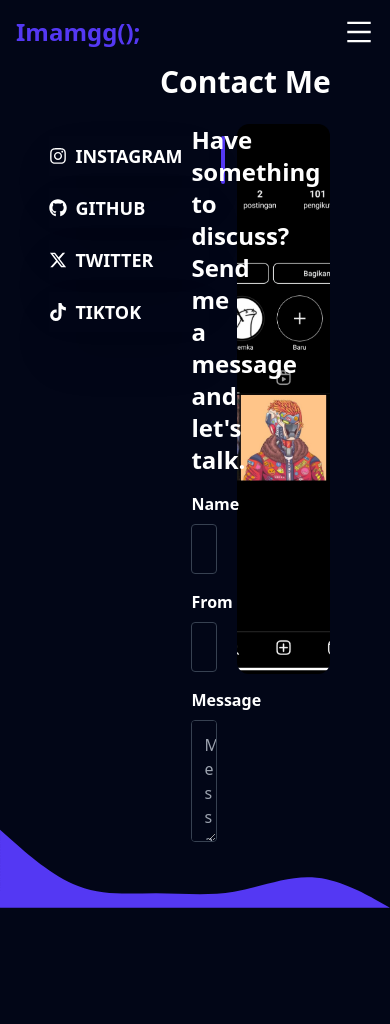
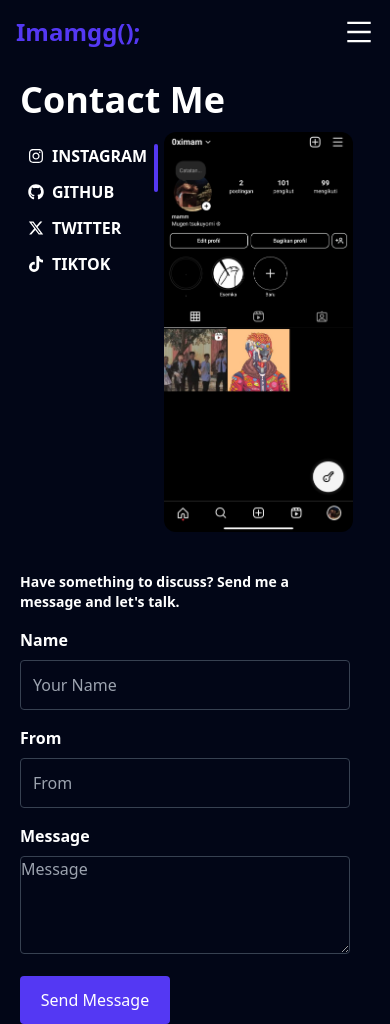
Before and after one commit to Imamgg/portfolio_v2, a Next.js app: page /contact in a window 390 px wide. Before the commit the page ends 936 px from the top, so only its background shows below. Built offline with nearby package versions, Linux system fonts and the light colour scheme.

Commit message:
changes contact

```diff
--- a/src/components/elements/waves/wavescontact.jsx
+++ b/src/components/elements/waves/wavescontact.jsx
@@ -12,7 +12,7 @@ const WavesContact = () => {
       data-aos="fade-up"
       xmlns="http://www.w3.org/2000/svg"
       viewBox="0 0 1440 320"
-      className="bottom-0 z-10 absolute"
+      className="bottom-0 right-0 left-0 z-10 absolute"
     >
       <path
         fill="#5438f3"
--- /dev/null
+++ b/src/components/fragments/form/fieldform.jsx
@@ -0,0 +1,58 @@
+
+
+const Fieldform = () => {
+  return (
+    <div className="lg:w-[50%] w-[90%] mr-44 z-50 flex flex-col justify-center lg:mt-0 mt-10 px-5 ">
+      <h2
+        data-aos="fade-right"
+        data-aos-duration="900"
+        className="lg:text-2xl font-bold mb-4 text-sm"
+      >
+        Have something to discuss? Send me a message and let's talk.
+      </h2>
+      <form data-aos="fade-up" data-aos-duration="800" className="space-y-4" method="get">
+        <div>
+          <label className="block text-white font-bold mb-2" htmlFor="name">
+            Name
+          </label>
+          <input
+            type="text"
+            id="name"
+            className="w-[330px] lg:w-full p-3 bg-slate-950 border border-gray-700 rounded"
+            placeholder="Your Name"
+          />
+        </div>
+        <div>
+          <label className="block text-white font-bold mb-2" htmlFor="from">
+            From
+          </label>
+          <input
+            type="text"
+            id="from"
+            className="w-[330px] lg:w-full p-3 bg-slate-950 border border-gray-700 rounded"
+            placeholder="From"
+          />
+        </div>
+        <div>
+          <label className="block text-white mb-2 font-bold" htmlFor="message">
+            Message
+          </label>
+          <textarea
+            id="message"
+            className="w-[330px] lg:w-full bg-slate-950 border border-gray-700 rounded"
+            placeholder="Message"
+            rows="4"
+          ></textarea>
+        </div>
+        <button
+          type="submit"
+          className="w-[150px] lg:w-full p-3 bg-main hover:bg-indigo-950 rounded"
+        >
+          Send Message
+        </button>
+      </form>
+    </div>
+  );
+};
+
+export default Fieldform;
--- a/src/pages/contact.jsx
+++ b/src/pages/contact.jsx
@@ -9,6 +9,7 @@ import { FaInstagram, FaTiktok, FaGithub } from "react-icons/fa";
 import AOS from "aos";
 import "aos/dist/aos.css";
 import WavesContact from "@/components/elements/waves/wavescontact";
+import Fieldform from "@/components/fragments/form/fieldform";
 
 const Contact = () => {
   const [selected, setSelected] = useState("instagram");
@@ -33,22 +34,22 @@ const Contact = () => {
   return (
     <>
       <Nav />
-      <div className="h-screen w-full text-white relative">
-        <h2 data-aos="fade-up" className="text-3xl ml-40 font-bold">
+      <div className="h-screen w-full text-white relative mt-4">
+        <h2 data-aos="fade-up" className="text-4xl lg:pl-40 pl-5 font-bold mb-3">
           Contact Me
         </h2>
-        <div className="flex justify-evenly pt-6 w-[95%]">
-          <div className="w-1/4 flex relative gap-7">
-            <div className="space-y-3">
+        <div className="flex justify-between w-[90%] flex-col lg:flex-row">
+          <div className="w-full flex justify-evenly relative lg:gap-6 gap-0 -ml-4">
+            <div>
               {Object.keys(profiles).map((key) => (
                 <div
                   key={key}
-                  className="cursor-pointer relative font-bold text-lg mt-3"
+                  className="cursor-pointer relative font-bold lg:text-lg mt-3 text-base pl-11"
                 >
                   <div
                     data-aos="fade-up"
                     data-aos-duration="900"
-                    className="flex items-center h-10 gap-x-2 before:ease relative w-40 overflow-hidden text-white shadow-2xl transition-all before:absolute before:right-0 before:top-0 before:h-12 before:w-6 before:translate-x-12 before:rotate-6 before:bg-white before:opacity-10 before:duration-700 hover:shadow-main hover:before:-translate-x-40"
+                    className="flex items-center lg:h-10 h-6 gap-x-2 before:ease relative w-40 overflow-hidden text-white shadow-2xl transition-all before:absolute before:right-0 before:top-0 before:h-12 before:w-6 before:translate-x-12 before:rotate-6 before:bg-white hover:text-main before:opacity-10 before:duration-700 hover:shadow-main hover:before:-translate-x-40"
                     onClick={() => setSelected(key)}
                   >
                     <span className="relative">{icons[key]}</span>
@@ -56,7 +57,10 @@ const Contact = () => {
                   </div>
 
                   {selected === key && (
-                    <div className="absolute right-[-1rem] top-0 bottom-0 w-1 h-12 bg-main rounded"></div>
+                    <div className="hidden lg:flex absolute right-[-1rem] top-0 bottom-0 w-1 h-12 bg-main rounded"></div>
+                  )}
+                  {selected === key && (
+                    <div className="lg:hidden flex absolute right-[30px] top-0 bottom-0 w-1 h-12 bg-main rounded"></div>
                   )}
                 </div>
               ))}
@@ -66,73 +70,12 @@ const Contact = () => {
               data-aos-duration="900"
               src={profiles[selected]}
               alt="Profile"
-              className="h-[550px] object-cover rounded-xl"
+              className="lg:h-[500px] h-[400px] w-[270px] rounded-xl lg:-ml-36 -ml-6"
             />
           </div>
-
-          <div className="w-[35%] flex flex-col pr-32 z-50">
-            <h2
-              data-aos="fade-right"
-              data-aos-duration="900"
-              className="text-2xl font-bold mb-4"
-            >
-              Have something to discuss? Send me a message and let's talk.
-            </h2>
-            <form className="space-y-4">
-              <div data-aos="fade-up" data-aos-duration="900">
-                <label
-                  className="block text-white font-bold mb-2"
-                  htmlFor="name"
-                >
-                  Name
-                </label>
-                <input
-                  type="text"
-                  id="name"
-                  className="w-full p-3 bg-slate-950 border border-gray-700 rounded"
-                  placeholder="Your Name"
-                />
-              </div>
-              <div data-aos="fade-up" data-aos-duration="900">
-                <label
-                  className="block text-white font-bold mb-2"
-                  htmlFor="from"
-                >
-                  From
-                </label>
-                <input
-                  type="text"
-                  id="from"
-                  className="w-full p-3 bg-slate-950 border border-gray-700 rounded"
-                  placeholder="From"
-                />
-              </div>
-              <div data-aos="fade-up" data-aos-duration="900">
-                <label
-                  className="block text-white mb-2 font-bold"
-                  htmlFor="message"
-                >
-                  Message
-                </label>
-                <textarea
-                  id="message"
-                  className="w-full p-3 bg-slate-950 border border-gray-700 rounded"
-                  placeholder="Message"
-                  rows="4"
-                ></textarea>
-              </div>
-              <button
-                data-aos="fade-right"
-                data-aos-duration="900"
-                type="submit"
-                className="w-full p-3 bg-main hover:bg-indigo-950 rounded"
-              >
-                Send Message
-              </button>
-            </form>
-          </div>
+          <Fieldform />
+          {/* <WavesContact /> */}
         </div>
-        <WavesContact />
       </div>
     </>
   );
```
